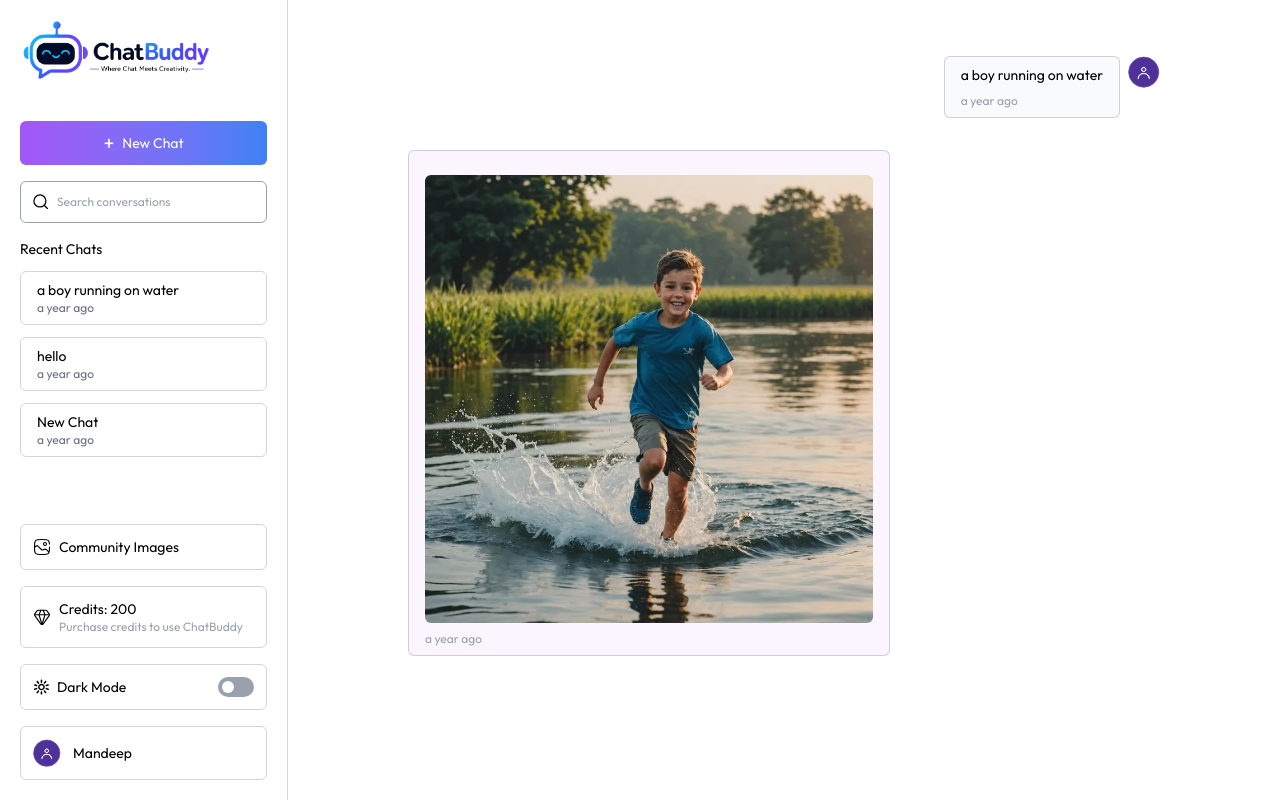
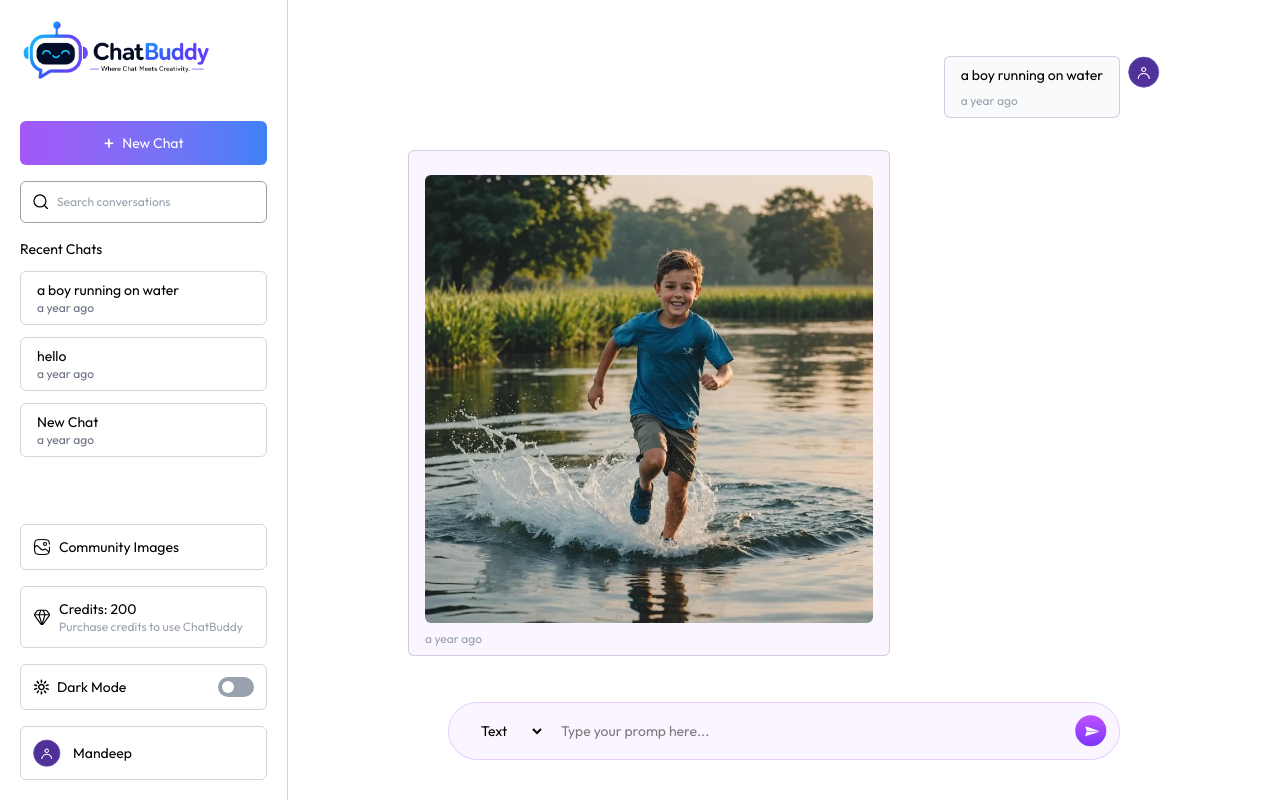
Before and after one commit to Mandeep-Parmar/chatbuddy, a React (Vite) app in the folder client/: page / in a window 1280 px wide. Built offline with nearby package versions, Linux system fonts and the light colour scheme.

Commit message:
implement prompt input and auto-scroll for chat conversations

```diff
--- a/client/src/components/ChatBox.jsx
+++ b/client/src/components/ChatBox.jsx
@@ -1,4 +1,4 @@
-import React, { useEffect, useState } from "react";
+import React, { useEffect, useRef, useState } from "react";
 import { useAppContext } from "../context/AppContext";
 import { assets } from "../assets/assets";
 import logo_light from "../assets/logo_light.png";
@@ -8,8 +8,18 @@
 const ChatBox = () => {
   const { selectedChat, theme } = useAppContext();
 
+  const containerRef = useRef();
+
   const [messages, setMessages] = useState([]);
   const [loading, setLoading] = useState(false);
+
+  const [prompt, setPrompt] = useState("");
+  const [mode, setMode] = useState("text");
+  const [isPublished, setIsPublished] = useState(false);
+
+  const onSubmit = async (e) => {
+    e.preventDefault();
+  };
 
   useEffect(() => {
     if (selectedChat) {
@@ -17,10 +27,19 @@
     }
   }, [selectedChat]);
 
+  useEffect(() => {
+    if (containerRef.current) {
+      containerRef.current.scrollTo({
+        top: containerRef.current.scrollHeight,
+        behavior: "smooth",
+      });
+    }
+  }, [messages]);
+
   return (
     <div className="flex-1 flex flex-col justify-between m-5 md:m-10 xl:mx-30 max-md:mt-14 2xl:pr-40">
       {/* Chat Messages */}
-      <div className="flex-1 mb-5 overflow-y-scroll">
+      <div ref={containerRef} className="flex-1 mb-5 overflow-y-scroll">
         {messages.length === 0 && (
           <div className="h-full flex flex-col items-center justify-center gap-2 text-primary">
             <img
@@ -48,8 +67,53 @@
         )}
       </div>
 
+      {mode === "image" && (
+        <label className="inline-flex items-center gap-2 mb-3 text-sm mx-auto">
+          <p className="text-xs">Publish Generated Image to Community</p>
+          <input
+            type="checkbox"
+            className="cursor-pointer"
+            checked={isPublished}
+            onChange={(e) => setIsPublished(e.target.checked)}
+          />
+        </label>
+      )}
+
       {/* Promp Input Box */}
-      <form></form>
+      <form
+        onSubmit={onSubmit}
+        className="bg-primary/20 dark:bg-[#583C79]/30 border border-primary dark:border-[#80609F]/30 rounded-full w-full max-w-2xl p-3 pl-4 mx-auto flex gap-4 items-center"
+      >
+        <select
+          onChange={(e) => setMode(e.target.value)}
+          value={mode}
+          className="text-sm pl-3 pr-2 outline-none"
+        >
+          <option className="dark:bg-purple-900" value="text">
+            Text
+          </option>
+          <option className="dark:bg-purple-900" value="image">
+            Image
+          </option>
+        </select>
+
+        <input
+          onChange={(e) => setPrompt(e.target.value)}
+          value={prompt}
+          type="text"
+          placeholder="Type your promp here..."
+          className="flex-1 w-full text-sm outline-none"
+          required
+        />
+
+        <button disabled={loading}>
+          <img
+            src={loading ? assets.stop_icon : assets.send_icon}
+            alt="send"
+            className="w-8 cursor-pointer"
+          />
+        </button>
+      </form>
     </div>
   );
 };
```
